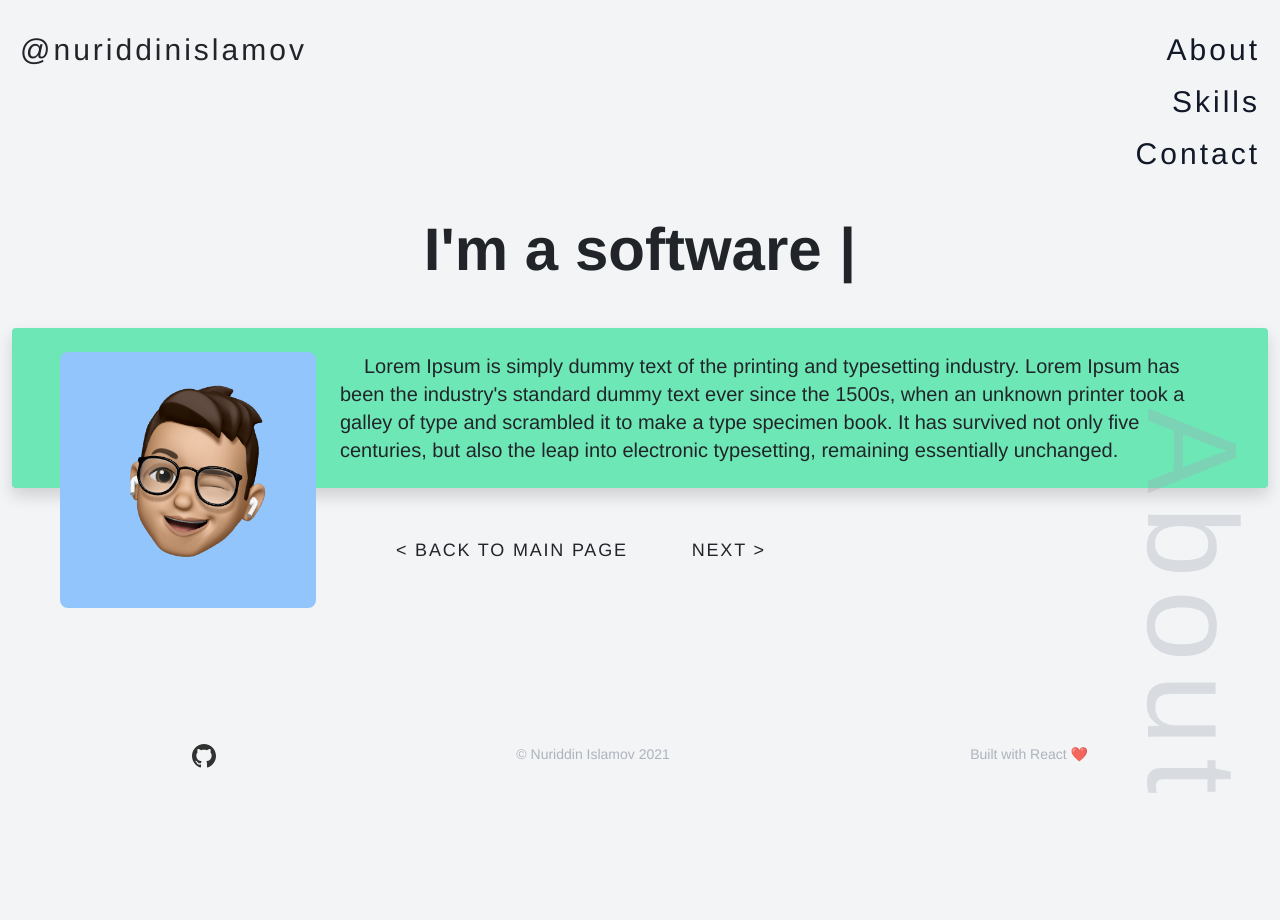
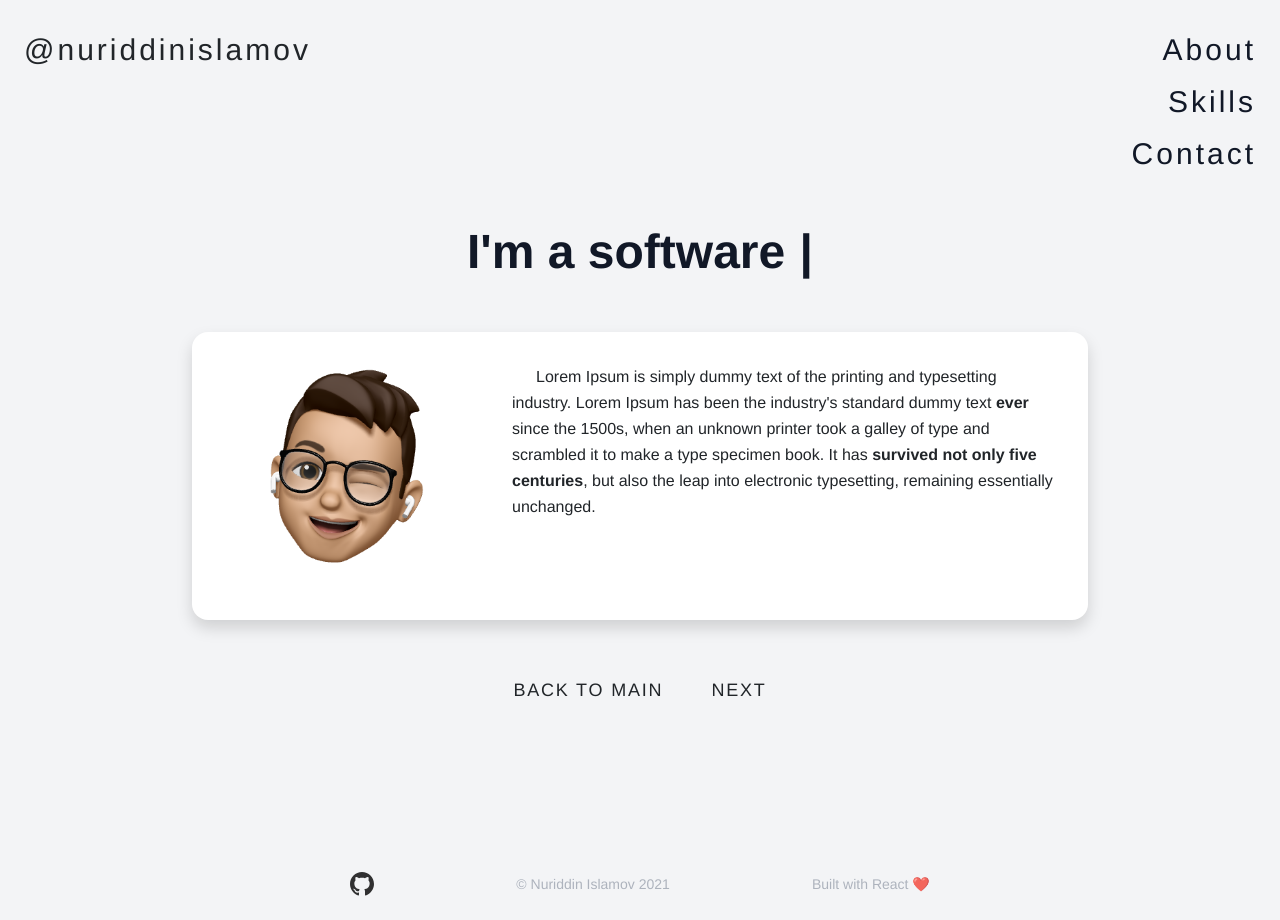
Before and after one commit to noonosh/nuriddinislamov.com-old, a React (Create React App) app: page /about in a window 1280 px wide. Before the commit the page ends 807 px from the top, so only its background shows below. Built offline with nearby package versions, Linux system fonts and the light colour scheme.

Commit message:
Complete About page and update Footrr

```diff
--- a/src/components/About.js
+++ b/src/components/About.js
@@ -16,23 +16,13 @@ const sentences = [
 
 const About = () => {
 	return (
-		<div className='container mx-auto'>
+		<div className='page-container'>
 			<Navbar />
 			<section>
-				<h1 className='mb-4 px-4 font-thin text-center text-6xl tracking-widest text-gray-400 lg:hidden filter drop-shadow-lg'>
+				<h1 className='m-2 p-2 font-thin text-center text-6xl tracking-widest text-gray-400 opacity-40 lg:hidden'>
 					About
 				</h1>
-
-				<div
-					className='
-								text-2xl
-								font-bold
-								mx-6
-								text-center
-								lg:flex
-								lg:justify-center
-								lg:text-6xl
-								lg:mb-12'>
+				<div className='mb-2 py-2 text-2xl text-gray-900 font-bold flex flex-wrap justify-center lg:text-5xl'>
 					<div>I'm&nbsp;</div>
 					<Typewriter
 						options={{
@@ -42,82 +32,37 @@ const About = () => {
 						}}
 					/>
 				</div>
-
-				<div
-					className='
-				bg-green-300
-				p-4
-				rounded
-				shadow
-				z-50'>
-					<div
-						className='w-24 h-24
-							lg:w-64
-							lg:h-64
-							mx-6
-							bg-blue-300
-							lg:bg-none
-							rounded-full
-							lg:rounded-lg
-							float-left'>
-						<img src={image} alt='Smiling face memoji' />
+				<div className='lg:my-12 max-w-sm lg:max-w-4xl mx-auto rounded-2xl shadow bg-white lg:flex'>
+					<div className='lg:flex-shrink-0'>
+						<img
+							src={image}
+							alt='Smiling face memoji'
+							className='h-72 w-full lg:w-72 lg:h-full object-scale-down'
+						/>
 					</div>
-
-					<div
-						className='
-											px-4
-											leading-8
-											text-lg
-											font-regular
-											text-xl
-											lg:text-xl
-											'>
-						<p style={{ 'text-indent': '1.5rem' }}>
+					<div className='p-8'>
+						<p
+							class='leading-relaxed'
+							style={{ 'text-indent': '1.5rem' }}>
 							Lorem Ipsum is simply dummy text of the printing and
 							typesetting industry. Lorem Ipsum has been the
-							industry's standard dummy text ever since the 1500s,
-							when an unknown printer took a galley of type and
-							scrambled it to make a type specimen book. It has
-							survived not only five centuries, but also the leap
-							into electronic typesetting, remaining essentially
-							unchanged.
+							industry's standard dummy text <strong>ever</strong>{' '}
+							since the 1500s, when an unknown printer took a
+							galley of type and scrambled it to make a type
+							specimen book. It has{' '}
+							<strong>survived not only five centuries</strong>,
+							but also the leap into electronic typesetting,
+							remaining essentially unchanged.
 						</p>
 					</div>
 				</div>
 
-				<div
-					className='
-					hidden
-					lg:inline-block
-					absolute
-					right-0
-					ml-36
-					'>
-					<h1
-						className='
-							mx-4
-							px-12
-							font-thin
-							text-center
-							text-9xl
-							tracking-widest
-							text-gray-400
-							opacity-30
-							transform
-							rotate-90
-							w-32
-							-mt-32
-							z-0
-							'>
-						About
-					</h1>
-				</div>
-				<div className='flex flex-wrap-reverse my-6 px-4 justify-center lg:justify-start'>
-					<div className='my-3 px-2'>
-						<Button text='< Back to main page' route='/' />
+				<div className='flex justify-center mb-16 mt-4 lg:pb-24'>
+					<div>
+						<Button text='Back to main' route='/' />
 					</div>
-					<div className='my-3 px-2'>
-						<Button text='Next >' route='/skills' />
+					<div>
+						<Button text='Next' route='/skills' />
 					</div>
 				</div>
 			</section>
--- a/src/components/Footer.js
+++ b/src/components/Footer.js
@@ -3,22 +3,8 @@ import image from '../assets/icons/github.svg';
 
 const Footer = () => {
 	return (
-		<footer className=''>
-			<div
-				className='
-				my-8
-				text-gray-400
-				opacity-80
-				text-sm
-				flex
-				justify-center
-				lg:w-full
-				lg:justify-between
-				lg:mx-auto
-				lg:px-48
-				lg:fixed
-				lg:bottom-0
-				lg:left-0
+		<footer
+			className='text-gray-400 opacity-80 text-sm flex justify-center items-center mt-auto mb-4 lg:justify-evenly lg:px-48
 				'>
 			<div className='hidden lg:block'>
 				<a href='https://github.com/nuriddinislamov'>
@@ -26,11 +12,9 @@ const Footer = () => {
 				</a>
 			</div>
 			<div className='hidden lg:block'>
-					<span>&copy;</span> Nuriddin Islamov{' '}
-					{new Date().getFullYear()}
+				<span>&copy;</span> Nuriddin Islamov {new Date().getFullYear()}
 			</div>
 			<div className=''>Built with React &#10084;&#65039;</div>
-			</div>
 		</footer>
 	);
 };
```
Lines whose indentation alone changed are shown as unchanged.
